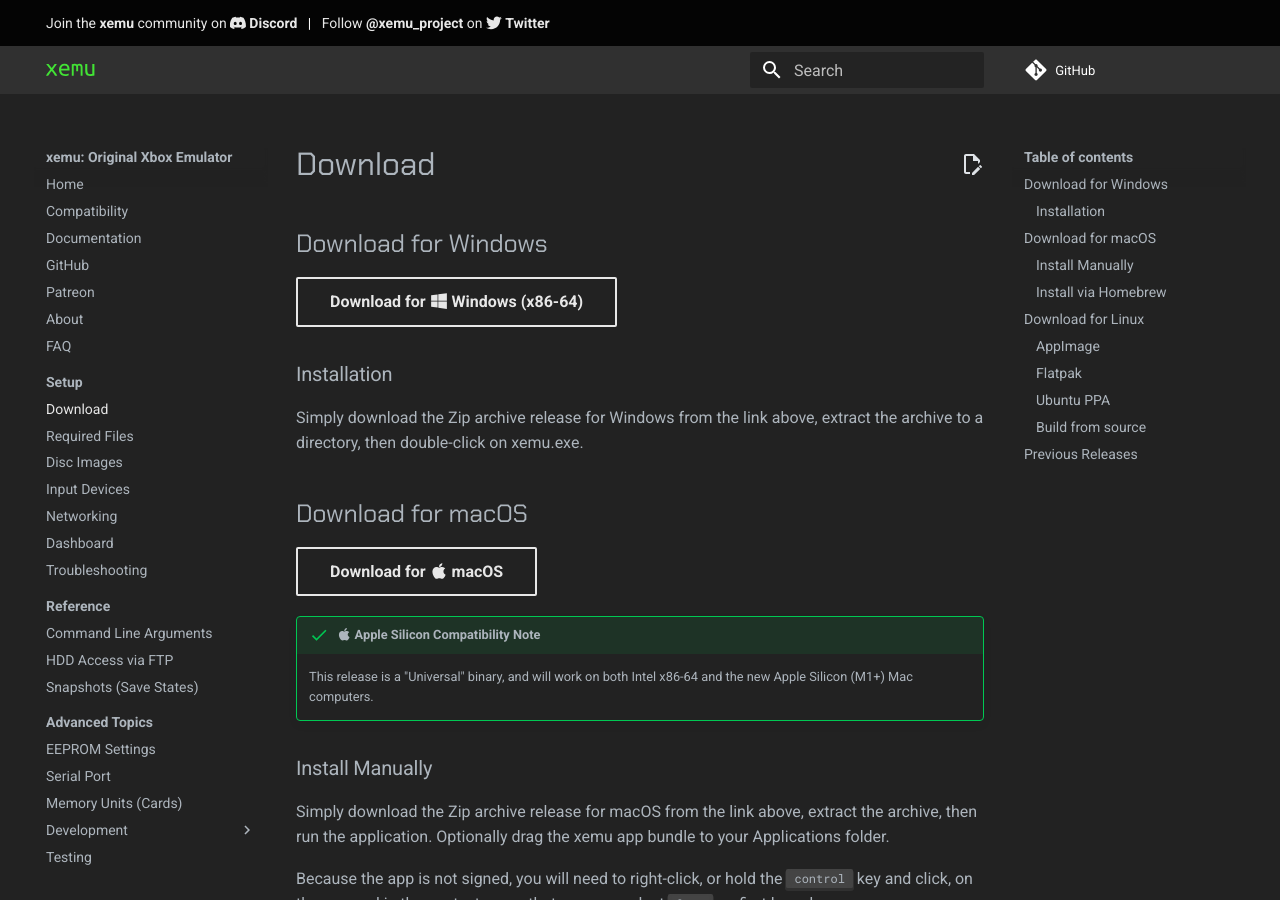
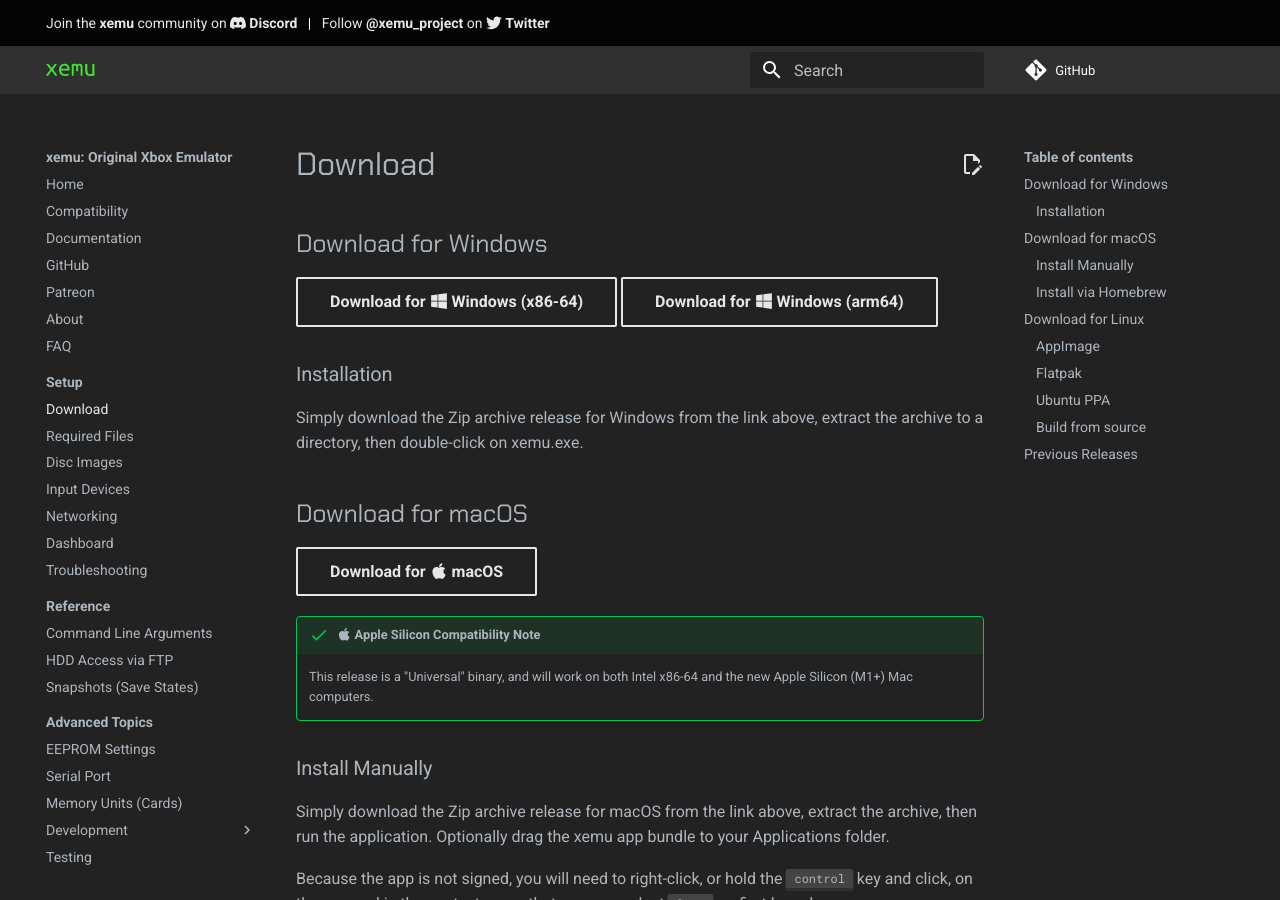
Before and after one commit to xemu-project/xemu-website, an MkDocs documentation site: the page built from docs/docs/download.md, in a window 1280 px wide and 900 px high. Built offline with MkDocs 1.6.1 and Material for MkDocs 9.7.7, drawn with Linux system fonts in a browser that asks for light colours; comment, search, counter and statistics services are not loaded.

Commit message:
Add arm64 Windows download link in docs

```diff
--- a/docs/docs/download.md
+++ b/docs/docs/download.md
@@ -1,6 +1,6 @@
 ## Download for Windows
 
-[Download for :fontawesome-brands-windows: Windows (x86-64)](https://github.com/xemu-project/xemu/releases/latest/download/xemu-win-x86_64-release.zip){ .md-button .md-button--secondary }
+[Download for :fontawesome-brands-windows: Windows (x86-64)](https://github.com/xemu-project/xemu/releases/latest/download/xemu-win-x86_64-release.zip){ .md-button .md-button--secondary } [Download for :fontawesome-brands-windows: Windows (arm64)](https://github.com/xemu-project/xemu/releases/latest/download/xemu-win-aarch64-release.zip){ .md-button .md-button--secondary }
 
 ### Installation
 
```
